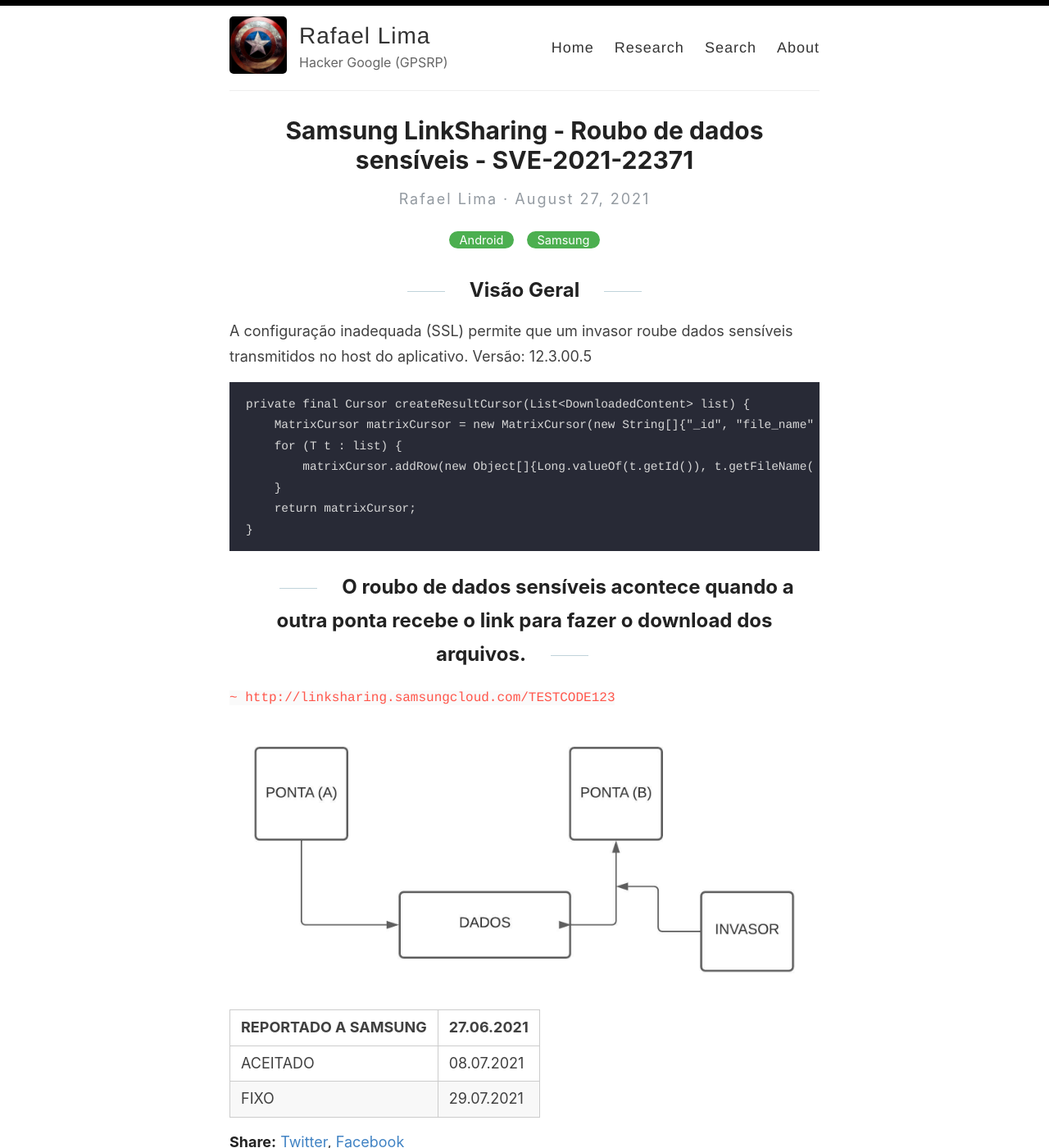
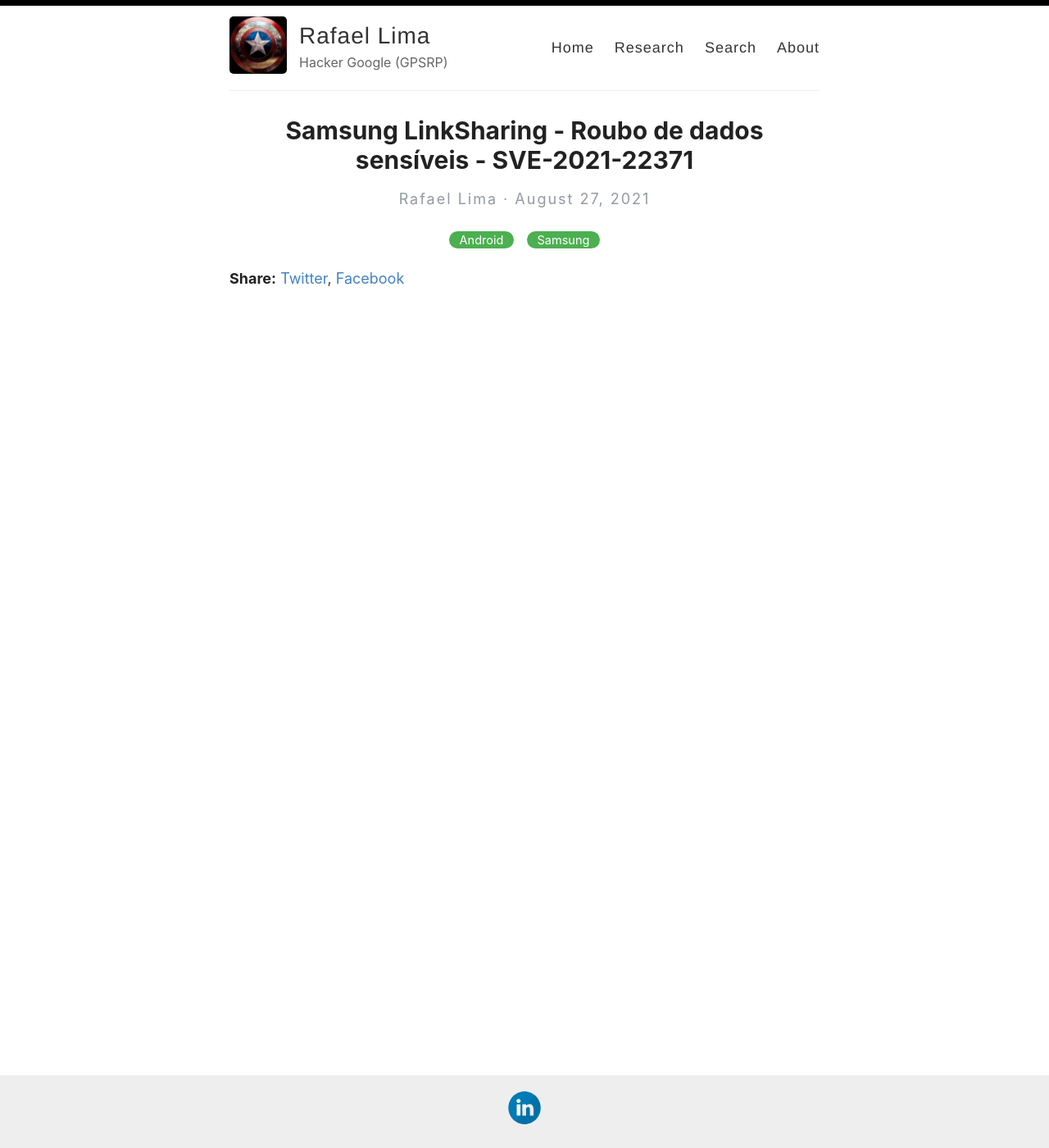
Before and after one commit to rafaellim4/rafaellim4.github.io, a Jekyll site: the page built from _posts/2021-8-27-samsung LinkSharing - Roubo de dados sensíveis - SVE-2021-22371.md, in a window 1280 px wide and 1400 px high. Shown: the whole window at 82% size. Built offline with Jekyll 4.4.1, drawn with Linux system fonts in a browser that asks for light colours.

Commit message:
Update 2021-8-27-samsung LinkSharing - Roubo de dados sensíveis - SVE-2021-22371.md

```diff
--- a/_posts/2021-8-27-samsung LinkSharing - Roubo de dados sensíveis - SVE-2021-22371.md
+++ b/_posts/2021-8-27-samsung LinkSharing - Roubo de dados sensíveis - SVE-2021-22371.md
@@ -3,27 +3,3 @@ layout: post
 title: Samsung LinkSharing - Roubo de dados sensíveis - SVE-2021-22371
 categories: [Android,Samsung]
 ---
-
-## **Visão Geral**
-
-
-A configuração inadequada (SSL) permite que um invasor roube dados sensíveis transmitidos no host do aplicativo.
-Versão: 12.3.00.5
-
-    private final Cursor createResultCursor(List<DownloadedContent> list) {
-        MatrixCursor matrixCursor = new MatrixCursor(new String[]{"_id", "file_name", "file_path", "mime_type", "file_size", "source"});
-        for (T t : list) {
-            matrixCursor.addRow(new Object[]{Long.valueOf(t.getId()), t.getFileName(), t.getFilePath(), t.getMimeType(), Long.valueOf(t.getFileSize()), "https://linksharing.samsungcloud.com"});
-        }
-        return matrixCursor;
-    }
-
-## O roubo de dados sensíveis acontece quando a outra ponta recebe o link para fazer o download dos arquivos.
-`~ http://linksharing.samsungcloud.com/TESTCODE123`
-
-![](https://rafaellim4.github.io/images/diagsam.jpeg)
-
-|REPORTADO A SAMSUNG| 27.06.2021 |
-|--|--|
-| ACEITADO| 08.07.2021 |
-| FIXO | 29.07.2021 |
```
